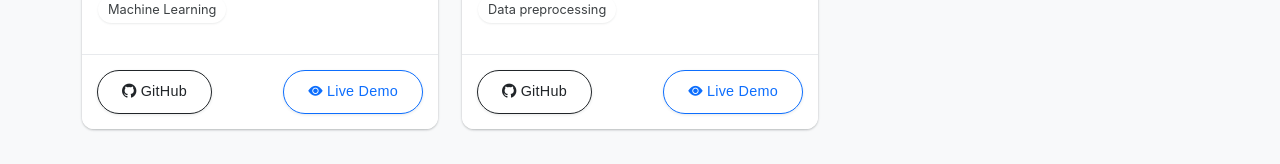
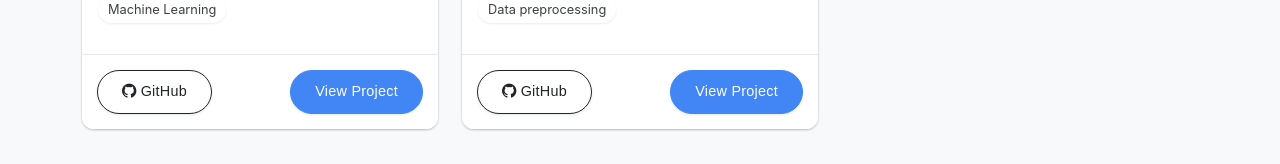
Before and after one commit to stevenc15/Personal_Portfolio, a React (Create React App) app: page / in a window 1280 px wide. Shown: the part 1845-2009 px from the top of the page. Built offline with nearby package versions, Linux system fonts and the light colour scheme; a web font is replaced by a local one.

Commit message:
adjustment to home page for mini projects section

```diff
--- a/src/pages/Home.js
+++ b/src/pages/Home.js
@@ -3,6 +3,8 @@ import 'bootstrap/dist/css/bootstrap.min.css';
 import './css/Home.css';
 import trackmateHome from './trackmate/images/home.png';
 import visualization from './upperlimb/images/visualization.png';
+
+import { useApp } from '../components/appContext.js';
 
 const HomePage = () => {
     const [typingText, setTypingText] = useState("");
@@ -23,6 +25,8 @@ const HomePage = () => {
 
         return () => clearInterval(typingInterval);
     }, []);
+
+    const { currentPage, setCurrentPage} = useApp();
 
     return (
         <div>
@@ -142,14 +146,14 @@ const HomePage = () => {
                                 >
                                     <i className="bi bi-github me-1"></i>GitHub
                                 </a>
-                                <a
-                                    href={project.liveLink}
-                                    className="btn btn-outline-primary btn-sm"
-                                    target="_blank"
-                                    rel="noopener noreferrer"
+                                <button
+                                    onClick={() => setCurrentPage(project.page)}
+                                    className={`nav-item ${currentPage === project.page ? 'active' : ''}`}
                                 >
-                                    <i className="bi bi-eye-fill me-1"></i>Live Demo
-                                </a>
+                                    <span className="btn btn-primary">View Project</span>
+                                </button>
+                                    {/*<i className="bi bi-eye-fill me-1"></i>Check it out!*/}
+
                             </div>
                         </div>
                     </div>
```
